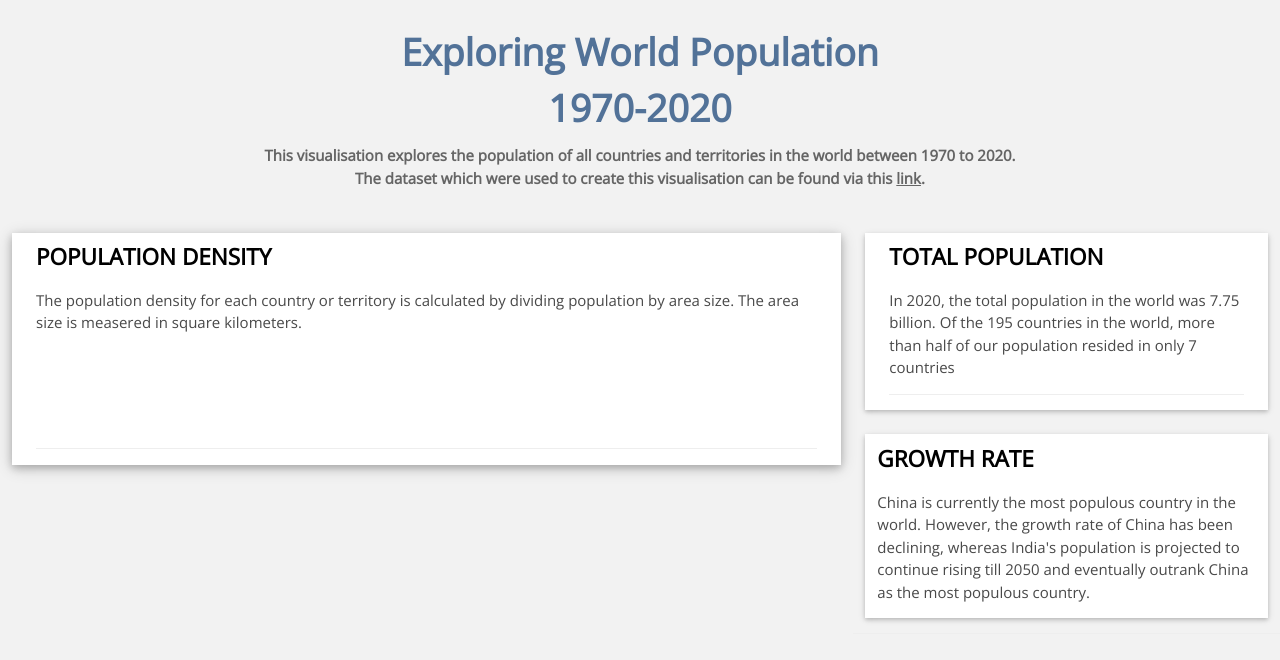
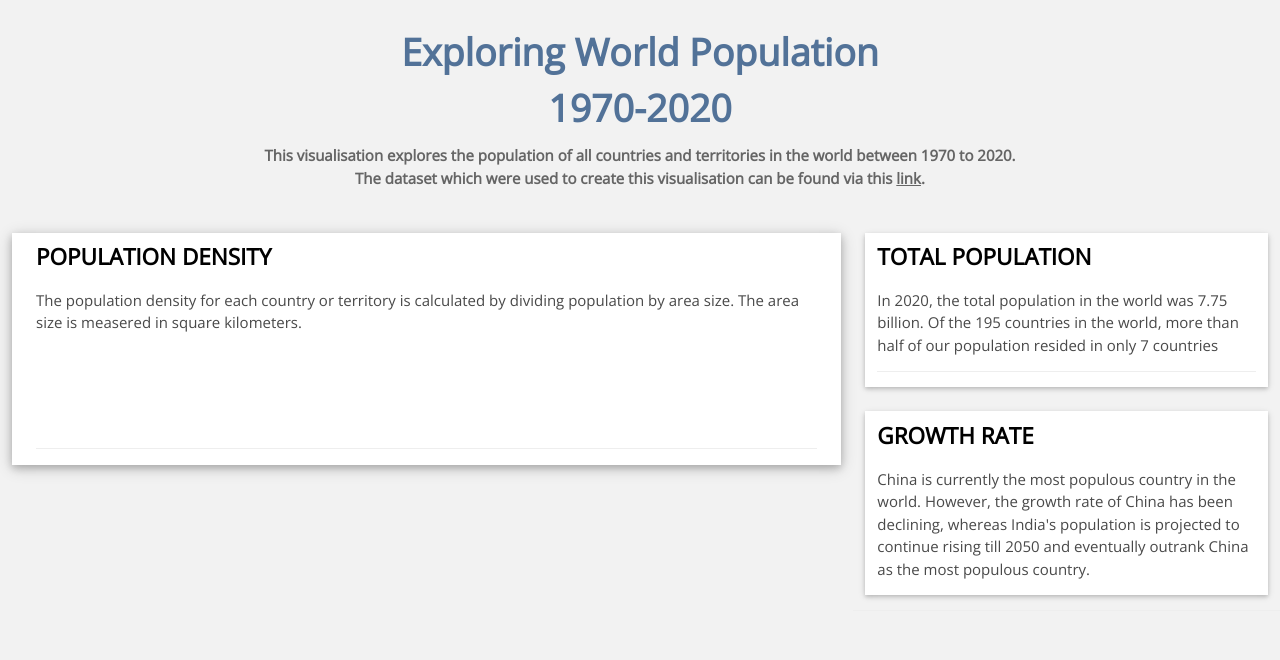
Before and after one commit to miltonchiu13/FIT3179VIS2, a plain HTML site: page index.html in a window 1280 px wide. Drawn offline with nearby package versions, Linux system fonts and the light colour scheme; a script that the page names is missing.

Commit message:
Update index.html

```diff
--- a/index.html
+++ b/index.html
@@ -89,12 +89,12 @@ and is wrapped around the whole page content, except for the footer in this exam
   <!-- About Card -->
   <div class="w3-card w3-margin w3-margin-top">
     <div class="w3-container w3-white">
-      <div class="w3-container w3-white">
+
       <h2><b>TOTAL POPULATION</b></h2>
       <p>In 2020, the total population in the world was 7.75 billion. Of the 195 countries in the world, more than half of our population resided in only 7 countries </p>
     <div id="vis2" class= "vis-container"></div>
     <hr>
-  </div>
+
   </div>
 </div>
 </div>
```
